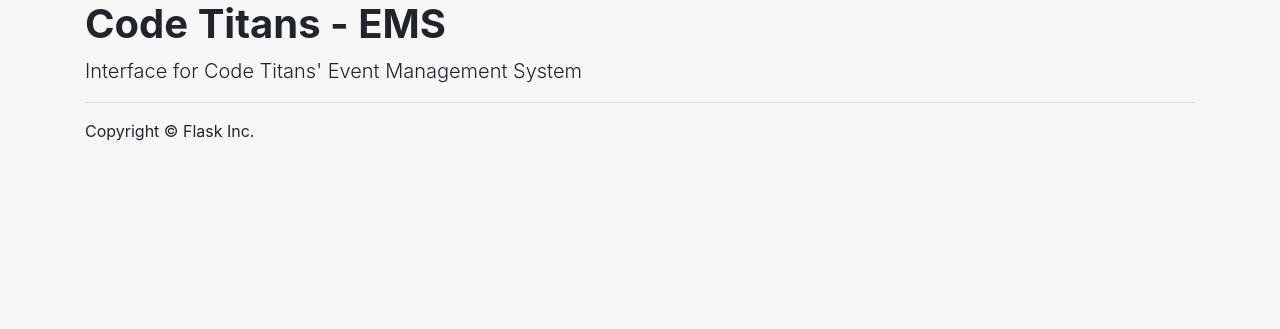
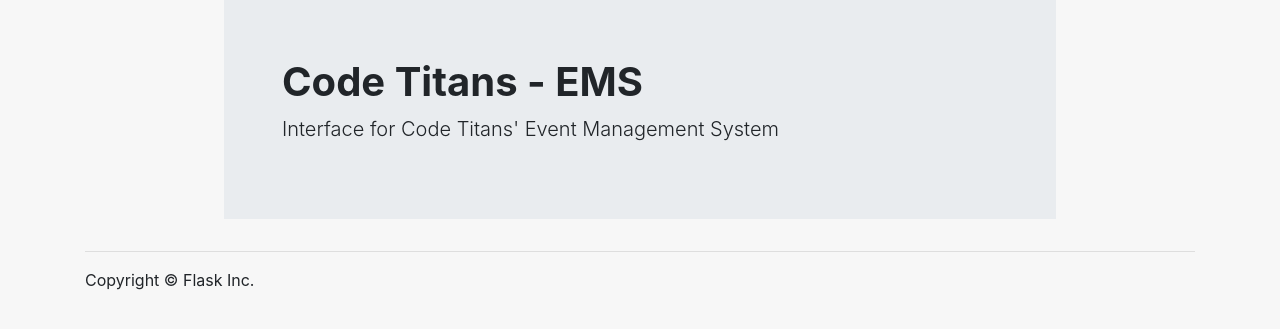
Before and after one commit to adoseofsam/cycle8, a Flask app: page / in a window 1280 px wide. Shown: the part 56-385 px from the top of the page. Run offline with Flask 2, Linux system fonts and the light colour scheme; data comes from the database, SQL or seed files in the repository; some libraries are stand-ins or nearby versions.

Commit message:
added minor changes to home page

```diff
--- a/EMS/app/static/css/app.css
+++ b/EMS/app/static/css/app.css
@@ -35,3 +35,12 @@
 h1{
   font-weight: bold;
 }
+
+#mainContainer {
+  margin: auto;
+  width: 75%;
+}
+
+#jumbotronDiv {
+  padding: 7%;
+}
--- a/EMS/app/templates/home.html
+++ b/EMS/app/templates/home.html
@@ -1,8 +1,13 @@
 {% extends "base.html" %}
 
 {% block main %}
+<div id="mainContainer">
+    <div id="jumbotronDiv" class="jumbotron jumbotron-fluid">
+
 <h1 class="page-header">Code Titans - EMS</h1>
 {% include 'flash_messages.html' %}
 
 <p class="lead"> Interface for Code Titans' Event Management System</p>
+</div>
+</div>
 {% endblock %}
```
